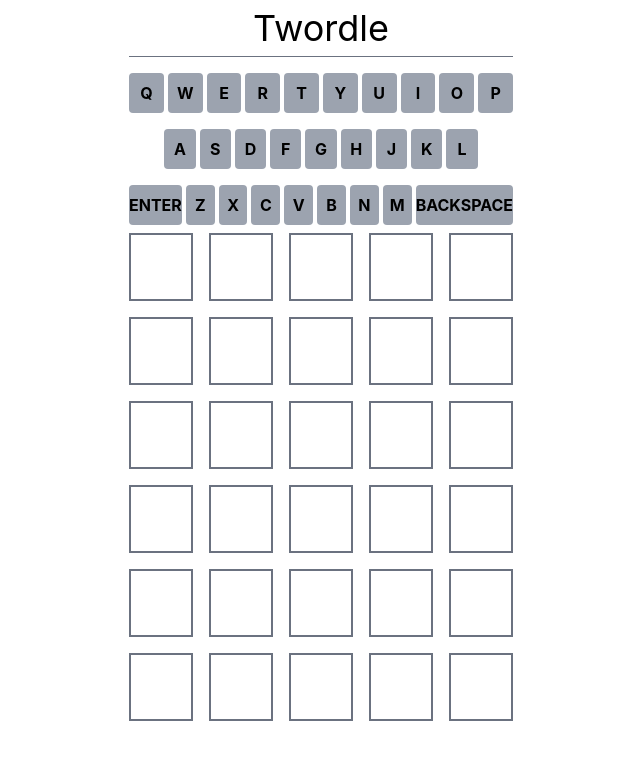
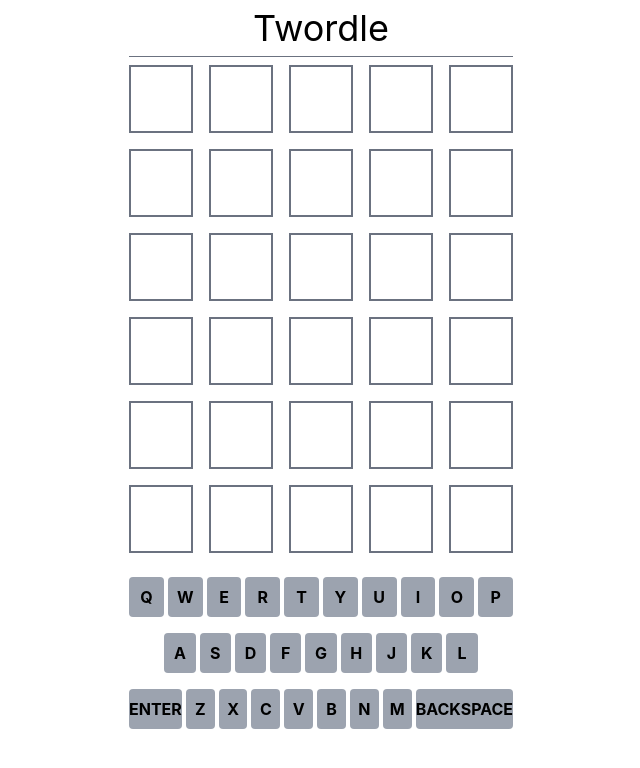
Before and after one commit to justnle/twordle, a React (Vite) app: page / in a window 1280 px wide. Shown: the top 768 px of the page, without its empty margins (319-959 px from the left). Built offline with nearby package versions, Linux system fonts and the light colour scheme.

Commit message:
moved Keyboard component to bottom

```diff
--- a/src/App.tsx
+++ b/src/App.tsx
@@ -53,13 +53,7 @@
                 <h1 className="text-4xl text-center">Twordle</h1>
             </header>
 
-            <Keyboard
-                onClick={(letter) => {
-                    addLetter(letter);
-                }}
-            />
-
-            <main className="grid grid-rows-6 gap-4">
+            <main className="grid grid-rows-6 gap-4 mb-4">
                 {rows.map(({ guess, result }, index) => (
                     <WordRow
                         key={`${index}-${guess}`}
@@ -74,6 +68,12 @@
                 ))}
             </main>
 
+            <Keyboard
+                onClick={(letter) => {
+                    addLetter(letter);
+                }}
+            />
+
             {gameStatus && (
                 <div
                     role="modal"
@@ -81,12 +81,11 @@
                 >
                     Game Over!
                     <br></br>
-                    The answer was{' '}
-                    {state.gameState === `fail` ? (
-                        <b>{state.answer.toUpperCase()}</b>
-                    ) : (
-                        ``
-                    )}
+                    {state.gameState === `fail`
+                        ? `The answer was ${(
+                              <b>${state.answer.toUpperCase()}</b>
+                          )}`
+                        : ``}
                     <button
                         className="block border rounded border-green-500 bg-green-500 p-2 mt-4 mx-auto shadow"
                         onClick={() => {
```
